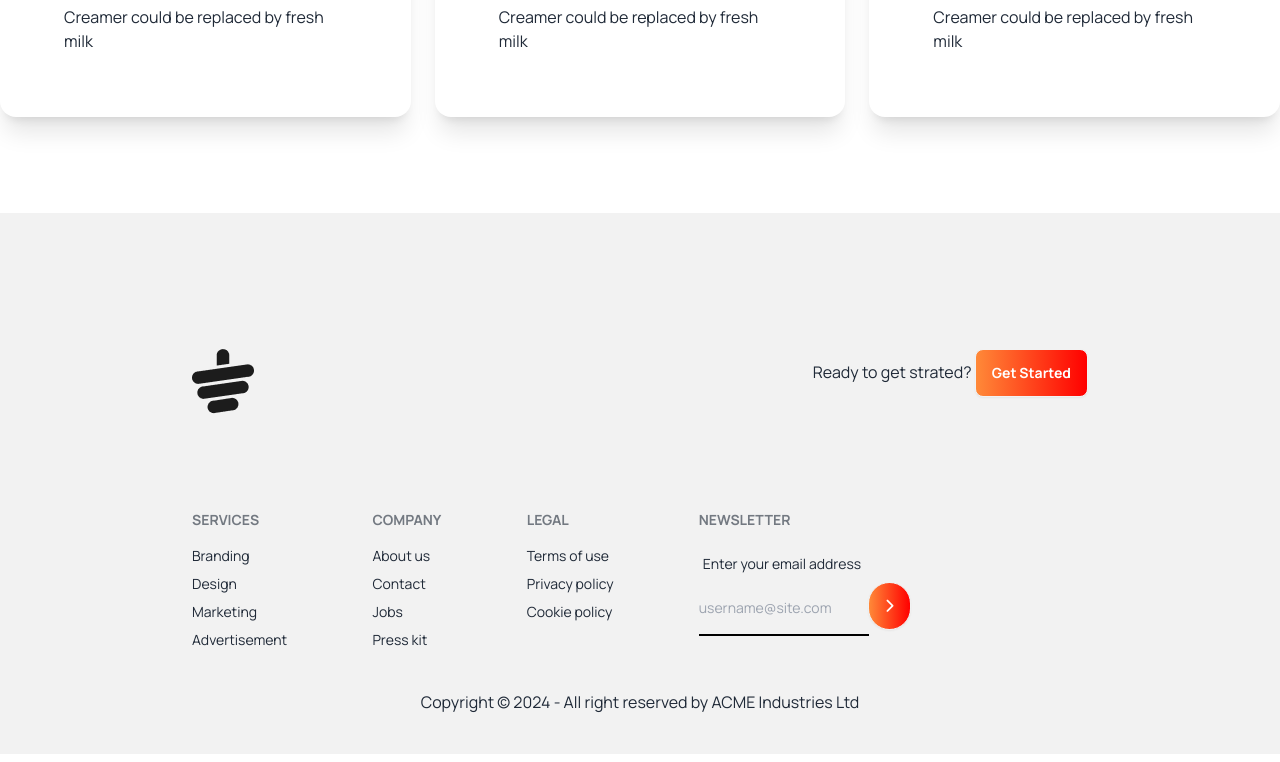
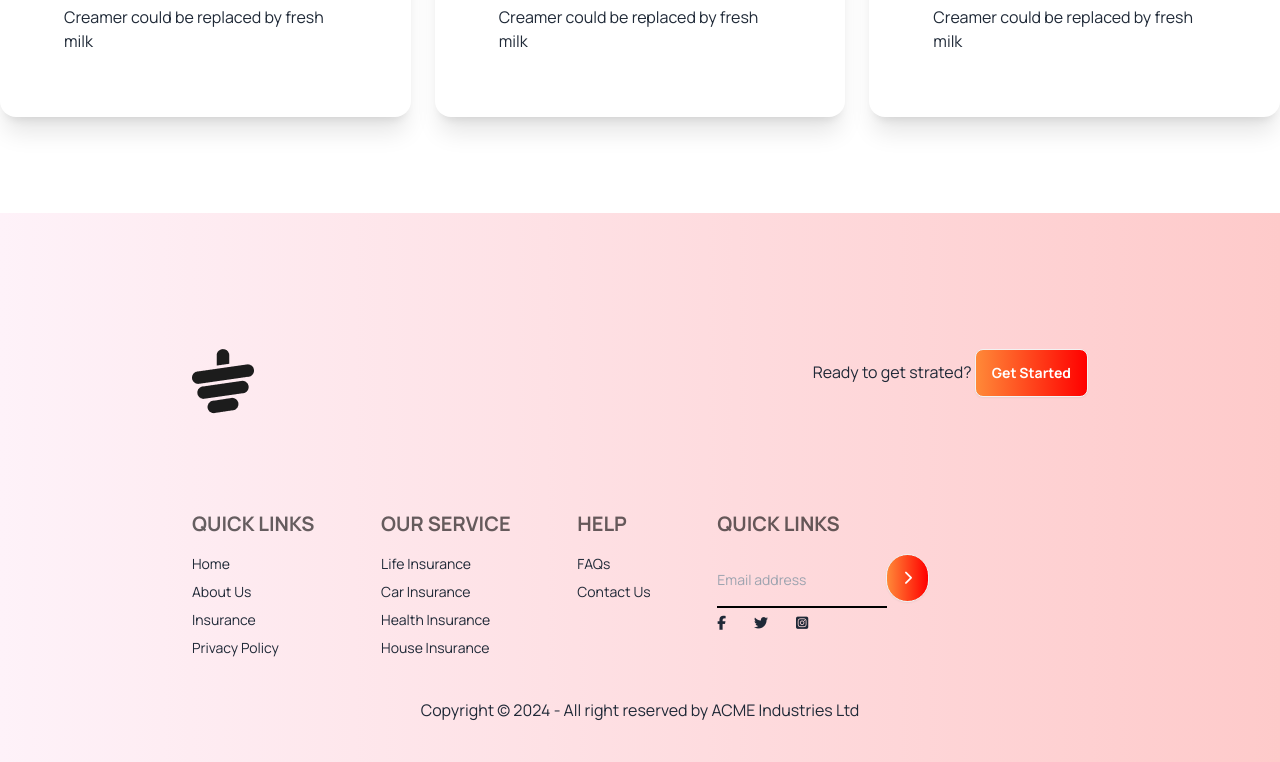
Before and after one commit to datta-toma/tea-house-project, a plain HTML site: page index.html in a window 1280 px wide. Shown: the part 3384-4146 px from the top of the page. Drawn offline with nearby package versions, Linux system fonts and the light colour scheme.

Commit message:
project complect

```diff
--- a/index.html
+++ b/index.html
@@ -213,7 +213,7 @@
       </section>
     </main>
 
-    <footer class=" px-4 lg:px-48  py-10 bg-base-200 text-base-content">
+    <footer class=" px-4 lg:px-48  py-10 bg-base-200 text-base-content bg-gradient-to-r from-[#fef2f9] to-[#fecaca]">
       <div class="flex justify-between my-24">
         <img src="./images/cup.png" alt="">
         <p>
@@ -224,38 +224,39 @@
       </div>
       <div class="footer">
         <nav>
-          <header class="footer-title">Services</header>
-          <a class="link link-hover">Branding</a>
-          <a class="link link-hover">Design</a>
-          <a class="link link-hover">Marketing</a>
-          <a class="link link-hover">Advertisement</a>
+          <h3 class="footer-title text-xl text-black font-bold">Quick Links</h3>
+          <a class="link link-hover">Home</a>
+          <a class="link link-hover">About Us</a>
+          <a class="link link-hover">Insurance</a>
+          <a class="link link-hover">Privacy Policy</a>
         </nav>
         <nav>
-          <header class="footer-title">Company</header>
-          <a class="link link-hover">About us</a>
-          <a class="link link-hover">Contact</a>
-          <a class="link link-hover">Jobs</a>
-          <a class="link link-hover">Press kit</a>
+          <h3 class="footer-title text-xl text-black font-bold">Our Service</h3>
+          <a class="link link-hover">Life Insurance</a>
+          <a class="link link-hover">Car Insurance</a>
+          <a class="link link-hover">Health Insurance</a>
+          <a class="link link-hover">House Insurance</a>
         </nav>
         <nav>
-          <header class="footer-title">Legal</header>
-          <a class="link link-hover">Terms of use</a>
-          <a class="link link-hover">Privacy policy</a>
-          <a class="link link-hover">Cookie policy</a>
+          <h3 class="footer-title text-xl text-black font-bold">Help</h3>
+          <a class="link link-hover">FAQs</a>
+          <a class="link link-hover">Contact Us</a>
         </nav>
         <form>
-          <header class="footer-title">Newsletter</header>
+          <h3 class="footer-title text-xl text-black font-bold">Quick Links</h3>
           <fieldset class="form-control w-80">
-            <label class="label">
-              <span class="label-text">Enter your email address</span>
-            </label>
             <div class="join">
-              <input type="text" placeholder="username@site.com" class="py-4 bg-transparent border-b-2 border-black outline-none" />
+              <input type="text" placeholder="Email address" class="py-4 bg-transparent border-b-2 border-black outline-none" />
               <button class="btn rounded-full bg-gradient-to-r from-[#FF8938] to-[#F00] text-white">
                 <i class="fa-solid fa-chevron-right"></i>
               </button>
             </div>
           </fieldset>
+          <div class="flex gap-7 ">
+            <i class="fa-brands fa-facebook-f "></i>
+            <i class="fa-brands fa-twitter"></i>
+            <i class="fa-brands fa-square-instagram"></i>
+          </div>
         </form>
       </div>
 
```
